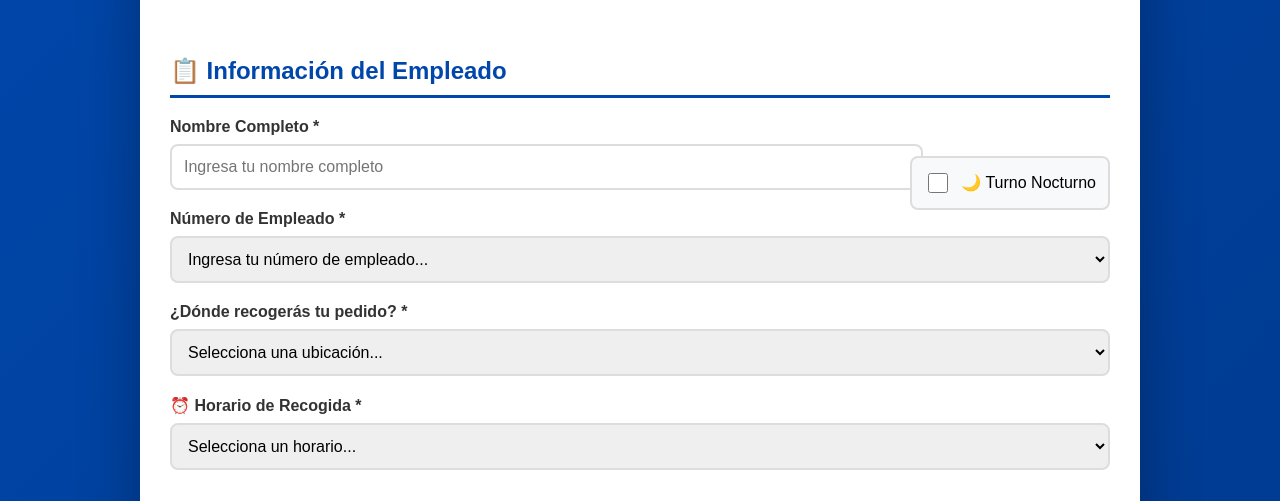
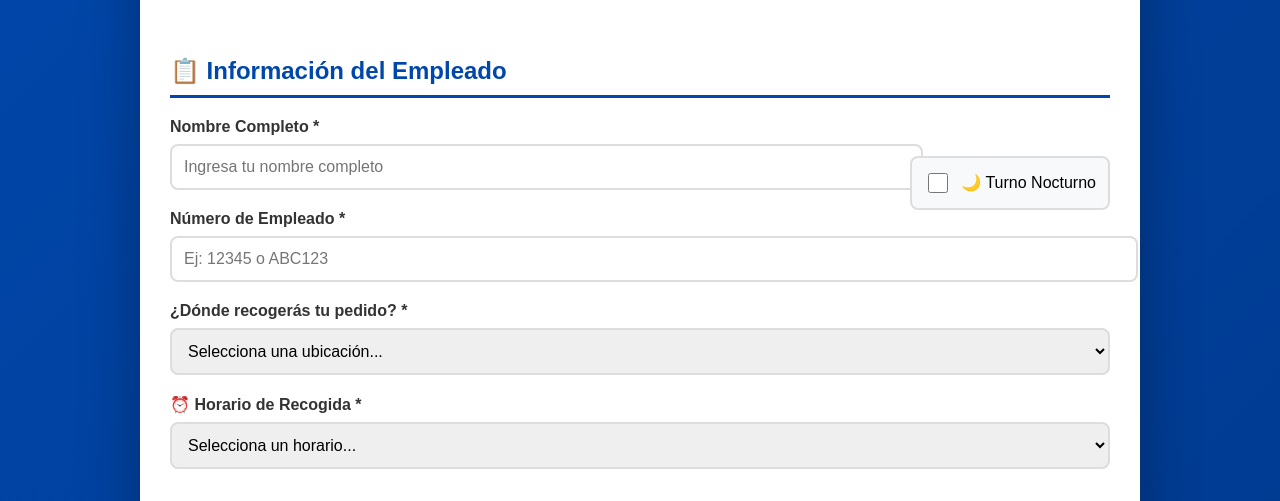
Before and after one commit to vetustus1/uline-menu, a plain HTML site: page index.html in a window 1280 px wide. Shown: the part 272-773 px from the top of the page. Drawn offline with Linux system fonts and the light colour scheme.

Commit message:
Add files via upload

```diff
--- a/index.html
+++ b/index.html
@@ -94,18 +94,7 @@ body{margin:0;padding:0;font-family:Arial,sans-serif;background:linear-gradient(
 </div>
 <div class="input-group">
 <label for="employeeNumber">Número de Empleado *</label>
-<select id="employeeNumber" required>
-<option value="">Ingresa tu número de empleado...</option>
-<option value="Servicio a Clientes">🎧 Servicio a Clientes</option>
-<option value="Almacén">📦 Almacén</option>
-<option value="Finanzas">💰 Finanzas</option>
-<option value="RH">👥 RH</option>
-<option value="Oficinas">🏢 Oficinas</option>
-<option value="Ventas">📊 Ventas</option>
-<option value="Facilities">🔧 Facilities</option>
-<option value="MAC">💻 MAC</option>
-<option value="Quotes">📝 Quotes</option>
-</select>
+<input type="text" id="employeeNumber" required placeholder="Ej: 12345 o ABC123">
 </div>
 <div class="input-group">
 <label for="pickupLocation">¿Dónde recogerás tu pedido? *</label>
@@ -370,7 +359,7 @@ function getDayOrder(day) {
 function showSuccessModal(orderData){
   var summary = '<p><strong>Nombre:</strong> ' + orderData.nombre;
   if (orderData.turnoNocturno) { summary += ' <span class="night-badge">🌙 Nocturno</span>'; }
-  summary += '</p><p><strong>Departamento:</strong> ' + orderData.departamento + '</p><p><strong>Ubicación:</strong> ' + orderData.ubicacion + '</p><p><strong>Horario de Recogida:</strong> ⏰ ' + orderData.horario + '</p><p><strong>Fecha y Hora:</strong> ' + orderData.fechaHora + '</p><p><strong>Total:</strong> $' + orderData.total + '</p><hr>';
+  summary += '</p><p><strong>Número de Empleado:</strong> ' + orderData.numeroEmpleado + '</p><p><strong>Ubicación:</strong> ' + orderData.ubicacion + '</p><p><strong>Horario de Recogida:</strong> ⏰ ' + orderData.horario + '</p><p><strong>Fecha y Hora:</strong> ' + orderData.fechaHora + '</p><p><strong>Total:</strong> $' + orderData.total + '</p><hr>';
   days.forEach(function(day){ var dayData = orderData[day]; if(dayData && dayData.nombre && dayData.nombre !== 'Sin pedido'){ summary += '<p><strong>' + dayNames[day] + ':</strong> ' + dayData.nombre; if(dayData.guarnicion1){ summary += ' (' + dayData.guarnicion1 + ', ' + dayData.guarnicion2 + ')'; } summary += ' - $' + dayData.precio + '</p>'; } });
   document.getElementById('orderSummary').innerHTML = summary;
   document.getElementById('successModal').className = 'modal-overlay show';
@@ -404,11 +393,11 @@ document.addEventListener('DOMContentLoaded', function(){
     var submitBtn = document.getElementById('submitBtn');
     var loadingMsg = document.getElementById('loadingMsg');
     var nombre = document.getElementById('employeeName').value.trim();
-    var departamento = document.getElementById('employeeDepartment').value;
+    var numeroEmpleado = document.getElementById('employeeNumber').value.trim();
     var ubicacion = document.getElementById('pickupLocation').value;
     var horario = document.getElementById('pickupTime').value;
     var horarioCustom = document.getElementById('customTime').value.trim();
-    if (!nombre || !departamento || !ubicacion || !horario) { alert('⚠️ Completa todos los campos requeridos'); return; }
+    if (!nombre || !numeroEmpleado || !ubicacion || !horario) { alert('⚠️ Completa todos los campos requeridos'); return; }
     if (horario === 'Otro' && !horarioCustom) { alert('⚠️ Especifica el horario personalizado'); return; }
     var horarioFinal = horario === 'Otro' ? horarioCustom : horario;
     var alMenosUnDia = false;
@@ -424,7 +413,7 @@ document.addEventListener('DOMContentLoaded', function(){
     var ahora = new Date();
     var fechaHora = ahora.toLocaleString('es-MX', {year: 'numeric', month: '2-digit', day: '2-digit', hour: '2-digit', minute: '2-digit', second: '2-digit', hour12: false});
     var total = 0;
-    var orderData = {nombre: nombre, departamento: departamento, turnoNocturno: document.getElementById('nightShift').checked, ubicacion: ubicacion, horario: horarioFinal, fechaHora: fechaHora};
+    var orderData = {nombre: nombre, numeroEmpleado: numeroEmpleado, turnoNocturno: document.getElementById('nightShift').checked, ubicacion: ubicacion, horario: horarioFinal, fechaHora: fechaHora};
     days.forEach(function(day){ var dayOrder = getDayOrder(day); orderData[day] = dayOrder; total += dayOrder.precio; });
     orderData.total = total;
     sendOrderToSheets(orderData).then(function(){
```
